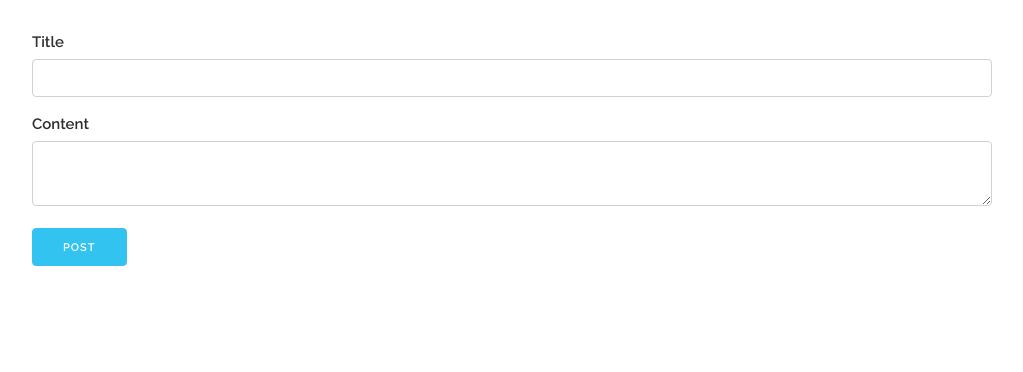
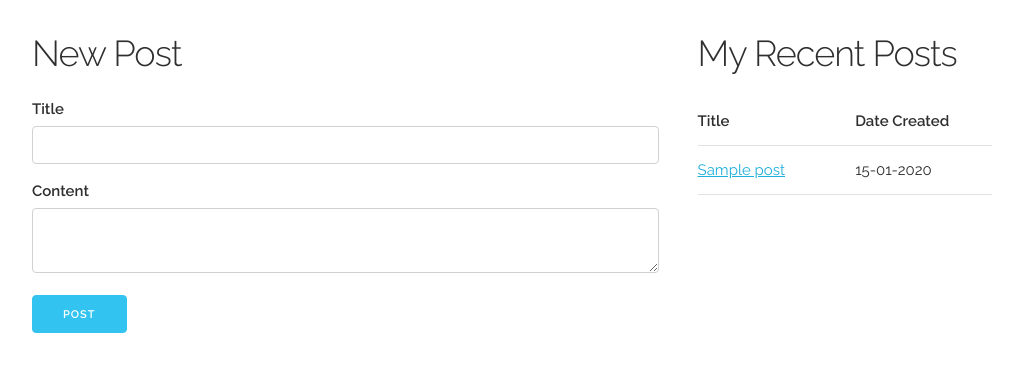
Before and after one commit to BleckJeck/flask-blog-app, a Flask app: page /admin/post/new in a window 1280 px wide. Shown: the part 84-456 px from the top of the page, without its empty margins (128-1151 px from the left). Run offline with Flask 2, Linux system fonts and the light colour scheme; a user stored in the database is signed in; tables that the repository leaves empty hold one stand-in row (values such as "Sample post").

Commit message:
admin sidebar implementation

```diff
--- a/webapp/templates/post-cu.html
+++ b/webapp/templates/post-cu.html
@@ -1,6 +1,8 @@
-{% extends 'layout.html' %}
+{% extends 'sidebar-page.html' %}
 
-{% block body %}
+{% block main %}
+
+<h3>{{ title }}</h3>
 
 <form method="POST" action="">
   <div>
@@ -22,4 +24,31 @@
   {{ form.csrf_token }}
 </form>
 
-{% endblock body %}
+{% endblock main %}
+
+{% block sidebar %}
+
+  <h3>My Recent Posts</h3>
+
+  {% if posts %}
+  <table class="u-full-width">
+    <thead>
+      <tr>
+        <th>Title</th>
+        <th>Date Created</th>
+      </tr>
+    </thead>
+    <tbody>
+      {% for post in posts %}
+      <tr>
+        <td><a href="{{ url_for('post', post_id=post.id) }}">{{ post.title }}</a></td>
+        <td>{{ post.date_posted.strftime('%d-%m-%Y') }}</td>
+      </tr>
+      {% endfor %}
+    </tbody>
+  </table>
+  {% else %}
+    <p>You haven't written any posts yet!</p>
+  {% endif %}
+
+{% endblock sidebar %}
--- /dev/null
+++ b/webapp/templates/sidebar-page.html
@@ -0,0 +1,20 @@
+{% extends 'layout.html' %}
+
+{% block body %}
+
+  <div class="row">
+    <div class="eight columns">
+
+      {% block main %}
+      {% endblock main %}
+
+    </div>
+    <div class="four columns">
+
+      {% block sidebar %}
+      {% endblock sidebar %}
+
+    </div>
+  </div>
+
+{% endblock body %}
--- a/webapp/views.py
+++ b/webapp/views.py
@@ -52,6 +52,8 @@
 
 @app.route("/login", methods=['GET', 'POST'])
 def login():
+  if 'logged_in' in session:
+    return redirect(url_for('admin'))
   form = LoginForm()
   if form.validate_on_submit():
     user = User.query.filter_by(username=form.username.data).first()
@@ -64,13 +66,6 @@
       flash('Login Unsuccessful. Please check username and password', 'error')
   return render_template('login.html', title="Login", form=form)
 
-
-@app.route("/logout")
-def logout():
-  session.clear()
-  flash("You've been successfully logged out", 'success')
-  return redirect(url_for('home'))
-
 #########
 # PRIVATE ROUTES
 #########
@@ -82,11 +77,21 @@
   return render_template('admin-dashboard.html', title="Admin Area")
 
 
+# LOGOUT
+@app.route("/logout")
+@is_logged_in
+def logout():
+  session.clear()
+  flash("You've been successfully logged out", 'success')
+  return redirect(url_for('home'))
+
+
 # ADD NEW USER
 @app.route("/admin/register", methods=['GET', 'POST'])
 @is_logged_in
 def register():
   form = RegisterForm()
+  users = User.query.all()
   if form.validate_on_submit():
     hashed_pwd = bcrypt.generate_password_hash(form.password.data).decode('utf-8')
     user = User(username=form.username.data, email=form.email.data,
@@ -94,7 +99,8 @@
     db.session.add(user)
     db.session.commit()
     flash(f'Account created for {form.username.data}!', 'success')
-  return render_template('register.html', title="Register User", form=form)
+    return redirect(url_for('register'))
+  return render_template('register.html', title="Register User", form=form, users=users)
 
 
 # CREATE NEW POST
@@ -102,6 +108,7 @@
 @is_logged_in
 def new_post():
   form = PostForm()
+  posts = Post.query.filter_by(user_id=session['username']).all()
   if form.validate_on_submit():
     author = session['username']
     post = Post(title=form.title.data, content=form.content.data,
@@ -110,7 +117,7 @@
     db.session.commit()
     flash('Post Created!', 'success')
     return redirect(url_for('blog'))
-  return render_template('post-cu.html', title="New Post", form=form)
+  return render_template('post-cu.html', title="New Post", form=form, posts=posts)
 
 
 # UPDATE POST
@@ -121,6 +128,7 @@
   if post.user_id != session['username']:
     abort(403)
   form = PostForm()
+  posts = Post.query.filter_by(user_id=session['username']).all()
   if form.validate_on_submit():
     post.title = form.title.data
     post.content = form.content.data
@@ -130,7 +138,7 @@
   elif request.method == 'GET':
     form.title.data = post.title
     form.content.data = post.content
-  return render_template('post-cu.html', title="Update Post", form=form)
+  return render_template('post-cu.html', title="Update Post", form=form, posts=posts)
 
 
 # DELETE POSTS
```
Also changed, not shown: requirements.txt (+10 -6 lines), webapp/templates/register.html (+28 -3 lines), webapp/site.db.
